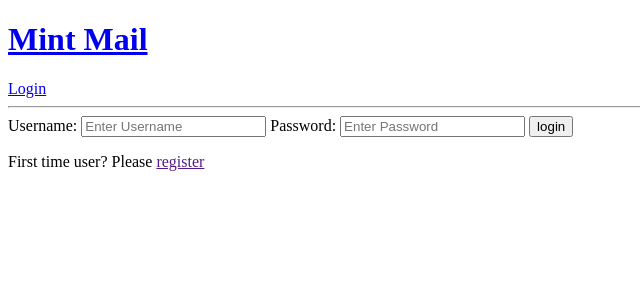
After one commit to 20shobert/spencersEmail, a Django app: page /login/ in a window 1280 px wide. The commit adds this page. Shown: the top 300 px of the page, without its empty margins (0-640 px from the left). Run offline with Django 5.2, Linux system fonts and the light colour scheme.

Commit message:
Added user login / logout

```diff
--- a/base/models.py
+++ b/base/models.py
@@ -30,7 +30,7 @@ class Mail(models.Model):
     class Meta:
         ordering = ['-sentDate', 'title'] #Newest emails are first
 
-    def save(self, *args, **kwargs):
+    def save(self, *args, **kwargs): #Overriding the save function
         for b in Box.objects.all(): #Counting however many emails are inside each box
             b.numInside = Mail.objects.filter(currentBox=b).exclude(inShadowRealm=True).count() #Counting what's inside the current box, but isn't in the shadow realm
             b.save()
--- /dev/null
+++ b/base/templates/base/loginRegister.html
@@ -0,0 +1,21 @@
+{% extends 'main.html' %}
+
+{% block content %}
+
+<div>
+    <form method="POST" action="">
+        {% csrf_token %}
+
+        <label>Username:</label>
+        <input type="text" name="username" placeholder="Enter Username">
+
+        <label>Password:</label>
+        <input type="password" name="password" placeholder="Enter Password">
+
+        <input type="submit" value="login">
+    </form>
+
+    <p>First time user? Please <a href="">register</a></p>
+</div>
+
+{% endblock content %}
--- a/base/urls.py
+++ b/base/urls.py
@@ -2,6 +2,9 @@ from django.urls import path
 from . import views
 
 urlpatterns = [
+    path('login/', views.loginPage, name="login"),
+    path('logout/', views.logoutUser, name="logout"),
+
     path('', views.home, name='home'),
     path('box/<str:name>/', views.box, name='box'),
     path('mail/<str:pk>/', views.mail, name='mail'),
--- a/base/views.py
+++ b/base/views.py
@@ -1,13 +1,46 @@
 from django.shortcuts import render, redirect
-from django.db.models import Q, F
+from django.db.models import Q
+from django.contrib import messages
+from django.contrib.auth.models import User
+from django.contrib.auth import authenticate, login, logout
+from django.contrib.auth.decorators import login_required
 from .models import Mail, Box
 from .forms import MailForm
 
 # Create your views here.
 
+def loginPage(request): #Log the user in
+
+    if request.method == 'POST':
+        username = request.POST.get('username')
+        password = request.POST.get('password')
+
+        try:
+            user = User.objects.get(username=username)
+        except: #If user doesn't exist
+            messages.error(request, 'User does not exist')
+
+        #If user exists
+        user = authenticate(request, username=username, password=password)
+        if user != None:
+            login(request, user)
+            return redirect('home')
+        else:
+            messages.error(request, 'Username or Password does not exist')
+
+    context = {}
+    return render(request, 'base/loginRegister.html', context)
+
+@login_required(login_url='login')
+def logoutUser(request): #Log the user out
+    logout(request)
+    return redirect('home')
+
+@login_required(login_url='login')
 def home(request): #On the homescreen (inbox)
     return box(request, 'Inbox') #Go to the inbox FOR NOW. MAKE INTRO PAGE LATER.
 
+@login_required(login_url='login')
 def box(request, name): #Going inside of a box
 
     if request.GET.get('q') != None: #Search functionality
@@ -26,6 +59,7 @@ def box(request, name): #Going inside of a box
 
     return render(request, 'box.html', context)
 
+@login_required(login_url='login')
 def mail(request, pk): #Looking at an email
     letter = Mail.objects.get(id=pk) #Grab whatever letter is equal to the pk
     letter.isUnread = False #Marks the letter as read
@@ -34,6 +68,7 @@ def mail(request, pk): #Looking at an email
 
     return render(request, 'mail.html', context)
 
+@login_required(login_url='login')
 def sendMail(request): #Sending an email
     form = MailForm()
     if request.method == 'POST':
@@ -48,6 +83,7 @@ def sendMail(request): #Sending an email
 
     return render(request, 'mailForm.html', context)
 
+@login_required(login_url='login')
 def respond(request, pk): #Responding to an email
     letter = Mail.objects.get(id=pk) #Grab whatever letter is equal to the pk
 
@@ -79,6 +115,7 @@ def respond(request, pk): #Responding to an email
 
     return render(request, 'mailForm.html', context)
 
+@login_required(login_url='login')
 def markUnreadOrRead(request, pk):
     letter = Mail.objects.get(id=pk)
     letter.isUnread = not letter.isUnread #Flip the boolean
@@ -86,6 +123,7 @@ def markUnreadOrRead(request, pk):
 
     return redirect('home')
 
+@login_required(login_url='login')
 def moveMailToBox(request, pk, name):
     letter = Mail.objects.get(id=pk)
     box = Box.objects.get(name=name)
@@ -95,8 +133,10 @@ def moveMailToBox(request, pk, name):
 
     return redirect('home')
 
+@login_required(login_url='login')
 def deleteEmail(request, pk): #Delete an email
     letter = Mail.objects.get(id=pk)
+
     letter.delete()
 
     return redirect('home')
--- a/templates/main.html
+++ b/templates/main.html
@@ -10,6 +10,14 @@
 
     {% include 'navbar.html' %}
 
+    {% if messages %}
+    <ul class="messages">
+        {% for message in messages %}
+            <li>{{ message }}</li>
+        {% endfor %}
+    </ul>
+    {% endif %}
+
     {% block content %}
 
 
--- a/templates/navbar.html
+++ b/templates/navbar.html
@@ -2,4 +2,10 @@
     <h1>Mint Mail</h1>
 </a>
 
+{% if request.user.is_authenticated %}
+    <a href="{% url 'logout' %}">Logout</a>
+{% else %}
+    <a href="{% url 'login' %}">Login</a>
+{% endif %}
+
 <hr>
```
Also changed, not shown: db.sqlite3.
